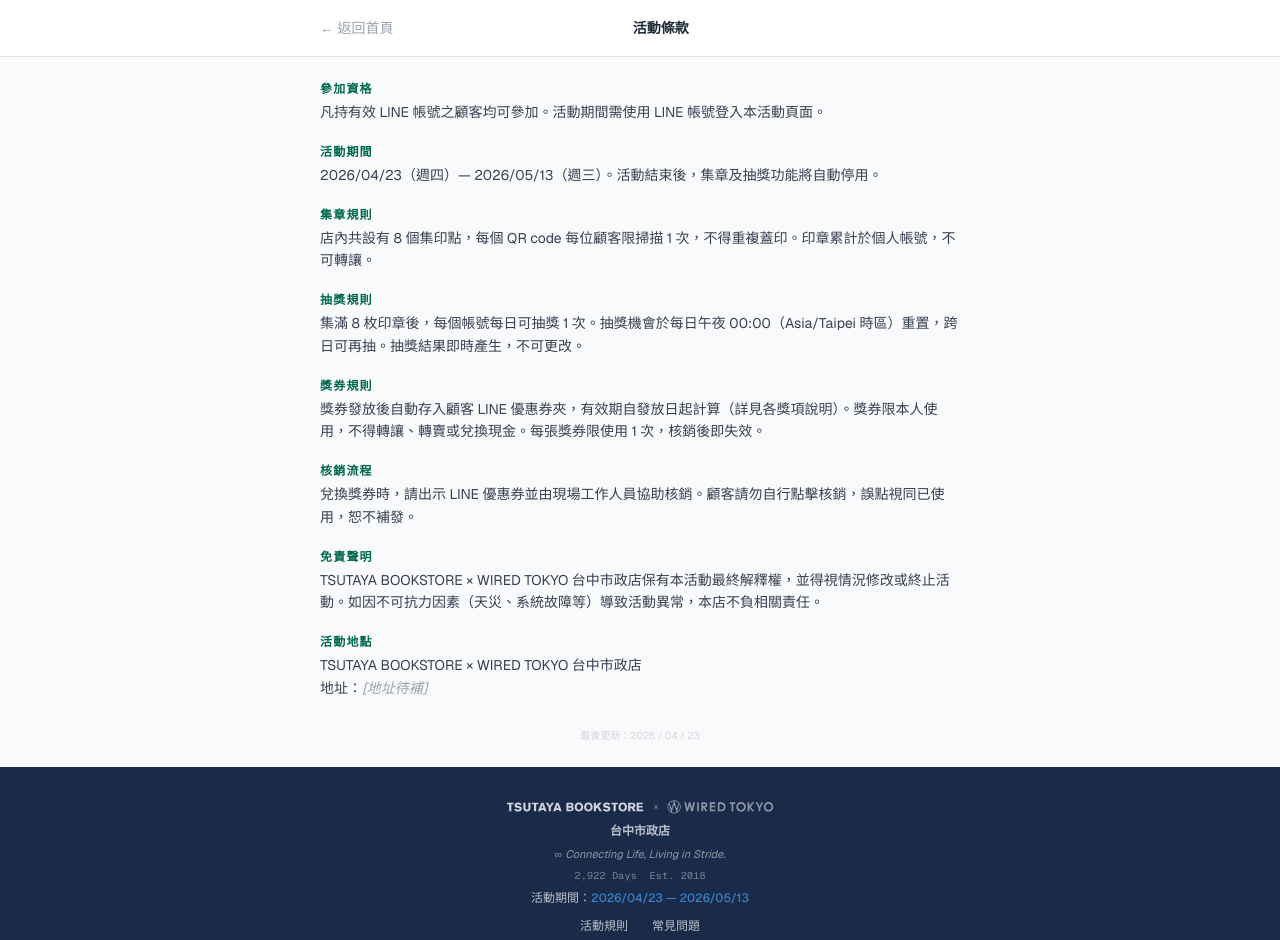
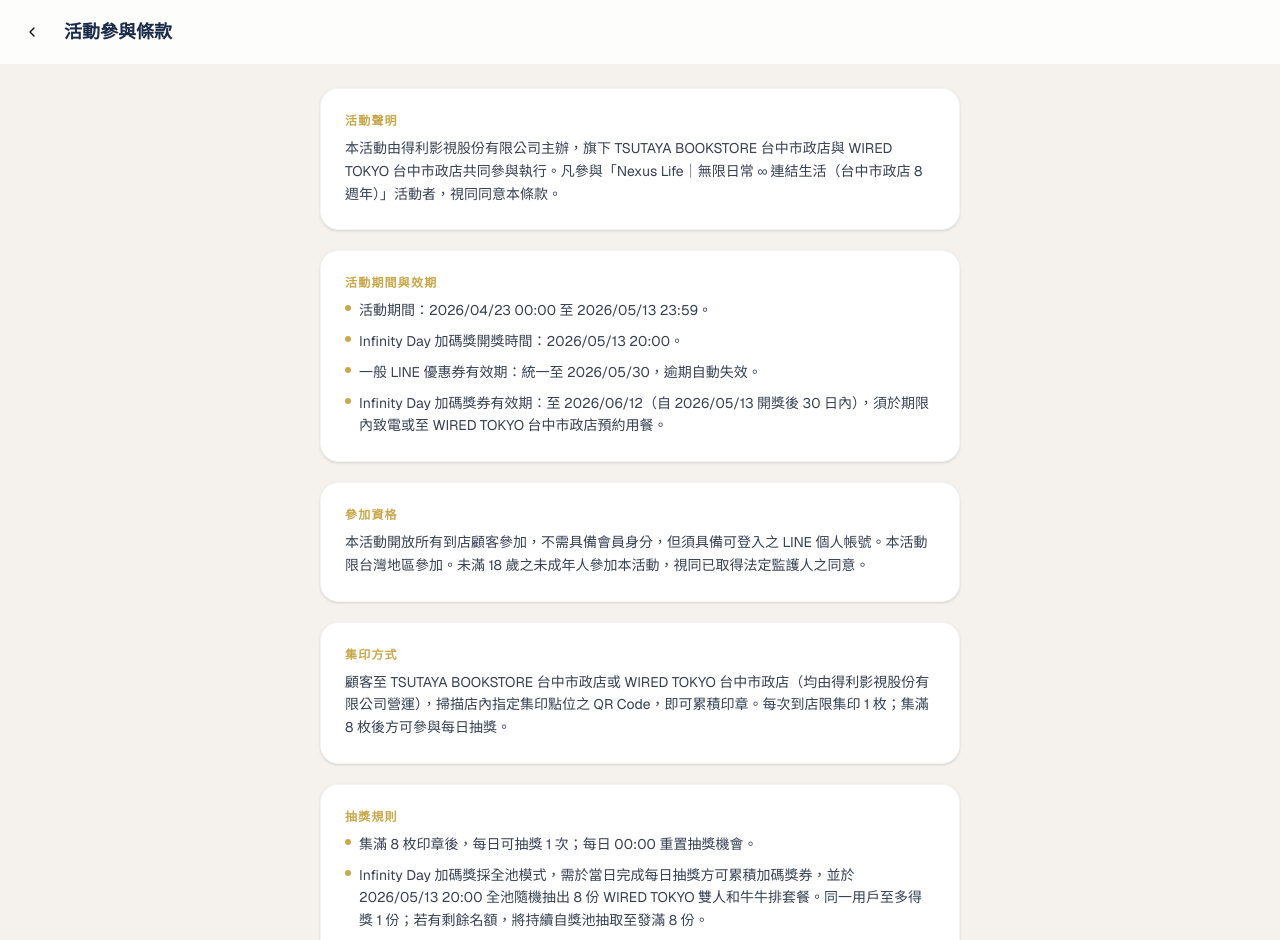
Before and after one commit to deltamac-tsutaya/event, a Next.js app in the folder taichung-8th-anniversary/: page /terms in a window 1280 px wide. Shown: the top 940 px of the page. Built offline with nearby package versions, Linux system fonts and the light colour scheme.

Commit message:
feat: 新增活動參與條款與個人資料保護聲明頁面
- app/terms/page.tsx：以完整正式條款取代佔位內容（9 個章節）
- app/privacy/page.tsx：新增個人資料保護聲明頁面（一～九條）

https://claude.ai/code/session_01HJK8vvt9R96LSvsYSSBtsN

```diff
--- /dev/null
+++ b/taichung-8th-anniversary/app/privacy/page.tsx
@@ -0,0 +1,122 @@
+"use client";
+
+import Link from "next/link";
+import { Button } from "@/components/ui/button";
+import { ChevronLeft } from "lucide-react";
+import Footer from "@/components/Footer";
+
+const SECTIONS = [
+  {
+    title: "一、適用範圍",
+    content:
+      "本聲明適用於「TSUTAYA BOOKSTORE 台中市政店（得利影視股份有限公司）8 週年｜Nexus Life × 無限日常 ∞ 連結生活」活動網站（以下簡稱「本活動網站」）。您透過本活動網站參與集印抽獎活動時，即表示同意本聲明所述之個人資料蒐集與使用方式。",
+  },
+  {
+    title: "二、蒐集之個人資料項目",
+    intro: "本活動網站於您透過 LINE 登入並參與活動時，將蒐集以下資料：",
+    items: [
+      "LINE 顯示名稱與頭像",
+      "LINE 使用者 UID（線上識別碼）",
+      "活動參與紀錄：集印時間、掃描點位、抽獎結果、加碼獎券累積數量與 Infinity Day 開獎結果",
+      "必要之設備與連線資訊（瀏覽器類型、作業系統、IP 位址），限用於偵測異常行為與防止作弊",
+    ],
+  },
+  {
+    title: "三、資料利用目的與期間",
+    intro: "上述資料之利用範圍限於：",
+    items: [
+      "活動執行（集印驗證、每日抽獎、加碼獎券發放與 Infinity Day 開獎）",
+      "LINE 優惠券發送與核銷管理",
+      "顧客服務與客訴處理",
+      "活動數據統計分析（以匿名化或彙總方式呈現，不涉及特定個人）",
+    ],
+    footer:
+      "資料保存期間至活動結束後 30 日（即 2026/06/12）；屆期後將予以刪除或匿名化處理。",
+  },
+  {
+    title: "四、資料之保護",
+    content:
+      "本活動網站採用 HTTPS 加密傳輸，伺服器端設有存取控制機制，僅授權人員可接觸活動資料。後台帳號採 Firebase Auth 身分驗證，分 staff 與 admin 兩種權限層級管理。如因業務需要委託第三方廠商協助執行時，將要求其遵守相同之保密義務。",
+  },
+  {
+    title: "五、跨境資料傳輸",
+    content:
+      "本活動網站後台服務使用 Firebase（Google LLC），伺服器可能位於美國或其他境外地區。相關個人資料於傳輸過程中均採 HTTPS 加密保護，並依 Google 隱私權政策辦理。如您對跨境傳輸有疑慮，可透過第八條所列管道提出查詢。",
+  },
+  {
+    title: "六、資料之不共用原則",
+    intro: "蒐集之個人資料不會提供、出租或出售給任何第三方，但下列情形不在此限：",
+    items: [
+      "經您明確同意",
+      "法律明文規定",
+      "為保護您或他人之生命、身體、自由或財產安全",
+    ],
+  },
+  {
+    title: "七、Cookie 與技術識別碼",
+    content:
+      "本活動網站使用 Cookie 及 LINE UID 等技術識別碼，以維持您的登入狀態、記錄集印進度與抽獎資格。若您拒絕 Cookie，部分功能（如自動登入、進度保存）將無法正常運作。",
+  },
+  {
+    title: "八、您的權利",
+    intro:
+      "依個人資料保護法，您可就本活動所蒐集之個人資料行使查閱、更正或刪除等權利，請透過以下管道提出申請：",
+    items: [
+      "TSUTAYA BOOKSTORE 台中市政店（得利影視股份有限公司）",
+      "電話：(04)22587-3636",
+    ],
+  },
+  {
+    title: "九、條款修訂",
+    content:
+      "TSUTAYA BOOKSTORE 台中市政店（得利影視股份有限公司）保有修正本聲明之權利；修正後內容將於本活動網站公告，並以公告日為生效日。",
+  },
+];
+
+export default function PrivacyPage() {
+  return (
+    <div className="min-h-svh bg-[#F5F2ED] pb-10">
+      <header className="sticky top-0 z-30 flex items-center gap-4 bg-white/80 px-4 py-4 backdrop-blur-md">
+        <Link href="/">
+          <Button variant="ghost" size="icon" className="rounded-full">
+            <ChevronLeft />
+          </Button>
+        </Link>
+        <h1 className="text-lg font-bold text-[#1A2B4A]">個人資料保護聲明</h1>
+      </header>
+
+      <main className="mx-auto max-w-2xl px-4 py-6 space-y-5">
+        {SECTIONS.map((s) => (
+          <section key={s.title} className="rounded-2xl bg-white p-6 shadow-sm border border-gray-100 space-y-2">
+            <h2 className="text-xs font-bold uppercase tracking-widest text-[#C9A84C]">
+              {s.title}
+            </h2>
+            {"intro" in s && s.intro && (
+              <p className="text-sm text-gray-700 leading-relaxed">{s.intro}</p>
+            )}
+            {"items" in s && s.items && (
+              <ul className="space-y-2">
+                {s.items.map((item, i) => (
+                  <li key={i} className="flex gap-2 text-sm text-gray-700 leading-relaxed">
+                    <span className="mt-1.5 h-1.5 w-1.5 shrink-0 rounded-full bg-[#C9A84C]" />
+                    {item}
+                  </li>
+                ))}
+              </ul>
+            )}
+            {"footer" in s && s.footer && (
+              <p className="text-sm text-gray-500 leading-relaxed border-t border-gray-100 pt-2 mt-2">{s.footer}</p>
+            )}
+            {"content" in s && s.content && (
+              <p className="text-sm text-gray-700 leading-relaxed">{s.content}</p>
+            )}
+          </section>
+        ))}
+
+        <p className="text-center text-[10px] text-gray-400 pt-2">最後更新：2026 / 04 / 23</p>
+      </main>
+
+      <Footer />
+    </div>
+  );
+}
--- a/taichung-8th-anniversary/app/terms/page.tsx
+++ b/taichung-8th-anniversary/app/terms/page.tsx
@@ -1,84 +1,105 @@
 "use client";
 
 import Link from "next/link";
+import { Button } from "@/components/ui/button";
+import { ChevronLeft } from "lucide-react";
 import Footer from "@/components/Footer";
 
 const SECTIONS = [
   {
-    title: "參加資格",
-    content: "凡持有效 LINE 帳號之顧客均可參加。活動期間需使用 LINE 帳號登入本活動頁面。",
+    title: "活動聲明",
+    content:
+      "本活動由得利影視股份有限公司主辦，旗下 TSUTAYA BOOKSTORE 台中市政店與 WIRED TOKYO 台中市政店共同參與執行。凡參與「Nexus Life｜無限日常 ∞ 連結生活（台中市政店 8 週年）」活動者，視同同意本條款。",
   },
   {
-    title: "活動期間",
-    content: "2026/04/23（週四）— 2026/05/13（週三）。活動結束後，集章及抽獎功能將自動停用。",
+    title: "活動期間與效期",
+    items: [
+      "活動期間：2026/04/23 00:00 至 2026/05/13 23:59。",
+      "Infinity Day 加碼獎開獎時間：2026/05/13 20:00。",
+      "一般 LINE 優惠券有效期：統一至 2026/05/30，逾期自動失效。",
+      "Infinity Day 加碼獎券有效期：至 2026/06/12（自 2026/05/13 開獎後 30 日內），須於期限內致電或至 WIRED TOKYO 台中市政店預約用餐。",
+    ],
   },
   {
-    title: "集章規則",
+    title: "參加資格",
     content:
-      "店內共設有 8 個集印點，每個 QR code 每位顧客限掃描 1 次，不得重複蓋印。印章累計於個人帳號，不可轉讓。",
+      "本活動開放所有到店顧客參加，不需具備會員身分，但須具備可登入之 LINE 個人帳號。本活動限台灣地區參加。未滿 18 歲之未成年人參加本活動，視同已取得法定監護人之同意。",
+  },
+  {
+    title: "集印方式",
+    content:
+      "顧客至 TSUTAYA BOOKSTORE 台中市政店或 WIRED TOKYO 台中市政店（均由得利影視股份有限公司營運），掃描店內指定集印點位之 QR Code，即可累積印章。每次到店限集印 1 枚；集滿 8 枚後方可參與每日抽獎。",
   },
   {
     title: "抽獎規則",
-    content:
-      "集滿 8 枚印章後，每個帳號每日可抽獎 1 次。抽獎機會於每日午夜 00:00（Asia/Taipei 時區）重置，跨日可再抽。抽獎結果即時產生，不可更改。",
+    items: [
+      "集滿 8 枚印章後，每日可抽獎 1 次；每日 00:00 重置抽獎機會。",
+      "Infinity Day 加碼獎採全池模式，需於當日完成每日抽獎方可累積加碼獎券，並於 2026/05/13 20:00 全池隨機抽出 8 份 WIRED TOKYO 雙人和牛牛排套餐。同一用戶至多得獎 1 份；若有剩餘名額，將持續自獎池抽取至發滿 8 份。",
+    ],
   },
   {
-    title: "獎券規則",
+    title: "獎品使用規則",
     content:
-      "獎券發放後自動存入顧客 LINE 優惠券夾，有效期自發放日起計算（詳見各獎項說明）。獎券限本人使用，不得轉讓、轉賣或兌換現金。每張獎券限使用 1 次，核銷後即失效。",
+      "Infinity Day 加碼獎（WIRED TOKYO 雙人和牛牛排套餐）須提前致電或至現場預約，每人限用 1 張，不得拆分使用或由他人代為使用。獎品不得兌換現金，亦不得轉讓他人。套餐適用規則以現場公告為準。",
   },
   {
-    title: "核銷流程",
-    content:
-      "兌換獎券時，請出示 LINE 優惠券並由現場工作人員協助核銷。顧客請勿自行點擊核銷，誤點視同已使用，恕不補發。",
+    title: "兌換與使用限制",
+    items: [
+      "所有 LINE 優惠券須由店內同仁掃碼核銷，顧客請勿自行操作。",
+      "優惠券一經核銷即視為「已使用」，不得再次使用；如因顧客誤按而致「已使用」，亦恕不補發。",
+      "優惠券不得與其他優惠券、折扣或活動合併使用。",
+      "部分商品或服務不適用優惠券內容；常見不適用項目包含酒精飲料、特價商品與指定品牌商品，詳以各券券面條款為準。",
+      "優惠券不得要求兌換現金或找零。",
+      "LINE 優惠券綁定個人帳號，無法轉讓、截圖或二次流通。",
+      "Infinity Day 加碼獎券須提前預約，每人限用 1 張。",
+    ],
   },
   {
     title: "免責聲明",
     content:
-      "TSUTAYA BOOKSTORE × WIRED TOKYO 台中市政店保有本活動最終解釋權，並得視情況修改或終止活動。如因不可抗力因素（天災、系統故障等）導致活動異常，本店不負相關責任。",
+      "因天災、網路中斷、系統維護或其他不可抗力事由導致活動暫停、延誤或資料遺失，主辦方不負賠償責任，並保有調整活動時程之權利。如有惡意刷票、異常操作或違反本條款之行為，主辦方有權取消該用戶之參加資格及獎項，不另行通知。",
   },
   {
-    title: "活動地點",
-    content: (
-      <>
-        TSUTAYA BOOKSTORE × WIRED TOKYO 台中市政店
-        <br />
-        地址：<span className="italic text-gray-400">[地址待補]</span>
-      </>
-    ),
+    title: "變更權利與準據法",
+    content:
+      "TSUTAYA BOOKSTORE 台中市政店（得利影視股份有限公司）保有隨時修正、暫停或終止本活動之權利，並就本活動辦法保有最終解釋權。如有未盡事宜，以現場公告為準。本活動依中華民國法律解釋；如有爭議，以台灣台北地方法院為第一審管轄法院。",
   },
 ];
 
 export default function TermsPage() {
   return (
-    <div className="flex min-h-full flex-col bg-gray-50">
-      <header className="sticky top-0 z-50 w-full border-b bg-white/90 backdrop-blur-sm">
-        <div className="mx-auto flex h-14 max-w-2xl items-center justify-between px-4">
-          <Link href="/" className="text-sm text-gray-400 hover:text-[#00694B]">
-            ← 返回首頁
+    <div className="min-h-svh bg-[#F5F2ED] pb-10">
+      <header className="sticky top-0 z-30 flex items-center gap-4 bg-white/80 px-4 py-4 backdrop-blur-md">
+        <Link href="/">
+          <Button variant="ghost" size="icon" className="rounded-full">
+            <ChevronLeft />
+          </Button>
         </Link>
-          <span className="text-sm font-bold text-gray-800">活動條款</span>
-          <div className="w-8" />
-        </div>
+        <h1 className="text-lg font-bold text-[#1A2B4A]">活動參與條款</h1>
       </header>
 
-      <main className="mx-auto flex w-full max-w-2xl flex-1 flex-col gap-1 px-4 py-6">
-        <div id="rules" className="space-y-5">
+      <main className="mx-auto max-w-2xl px-4 py-6 space-y-5">
         {SECTIONS.map((s) => (
-            <section key={s.title} className="space-y-1">
-              <h2 className="text-xs font-bold uppercase tracking-widest text-[#00694B]">
+          <section key={s.title} className="rounded-2xl bg-white p-6 shadow-sm border border-gray-100 space-y-2">
+            <h2 className="text-xs font-bold uppercase tracking-widest text-[#C9A84C]">
               {s.title}
             </h2>
-              <p className="text-sm text-gray-700 leading-relaxed">
-                {s.content}
-              </p>
+            {"items" in s && s.items ? (
+              <ul className="space-y-2">
+                {s.items.map((item, i) => (
+                  <li key={i} className="flex gap-2 text-sm text-gray-700 leading-relaxed">
+                    <span className="mt-1.5 h-1.5 w-1.5 shrink-0 rounded-full bg-[#C9A84C]" />
+                    {item}
+                  </li>
+                ))}
+              </ul>
+            ) : (
+              <p className="text-sm text-gray-700 leading-relaxed">{s.content}</p>
+            )}
           </section>
         ))}
-        </div>
 
-        <p className="mt-6 text-center text-[10px] text-gray-300">
-          最後更新：2026 / 04 / 23
-        </p>
+        <p className="text-center text-[10px] text-gray-400 pt-2">最後更新：2026 / 04 / 23</p>
       </main>
 
       <Footer />
```
Lines whose indentation alone changed are shown as unchanged.
